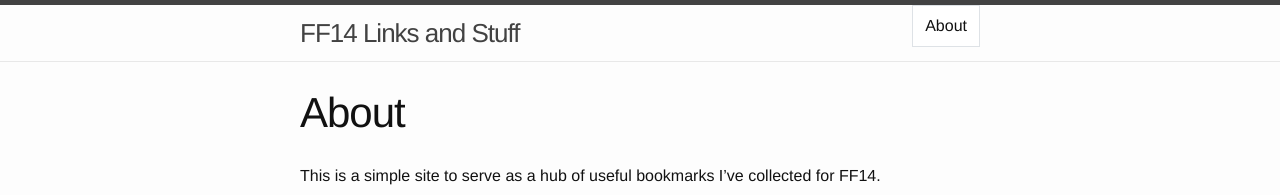
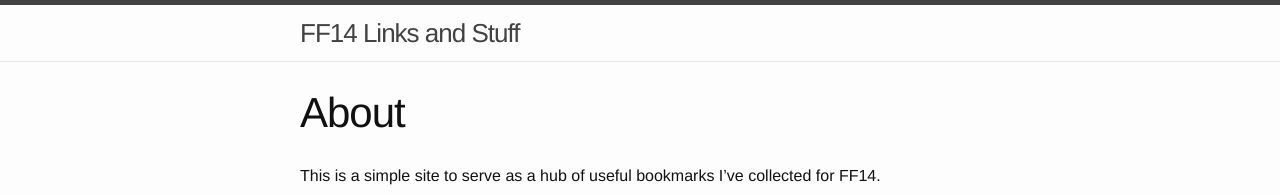
Before and after one commit to uberfuzzy/ff14, a Jekyll site: the page built from about.md, in a window 1280 px wide. Shown: the top 195 px of the page. Built offline with Jekyll 4.4.1, drawn with Linux system fonts in a browser that asks for light colours.

Commit message:
dont link to about on about

```diff
--- a/_includes/header.html
+++ b/_includes/header.html
@@ -5,8 +5,9 @@
     <a class="site-title" href="{{ site.baseurl }}/">{{ site.title }}</a>
 
     <nav class="site-nav">
-      <div class="trigger">
+      <div class="trigger">{%- unless page.url == "/about/" %}
         <a class="page-link" href="{{ 'about/' | prepend: site.baseurl }}">About</a>
+        {%- endunless %}
       </div>
     </nav>
 
```
